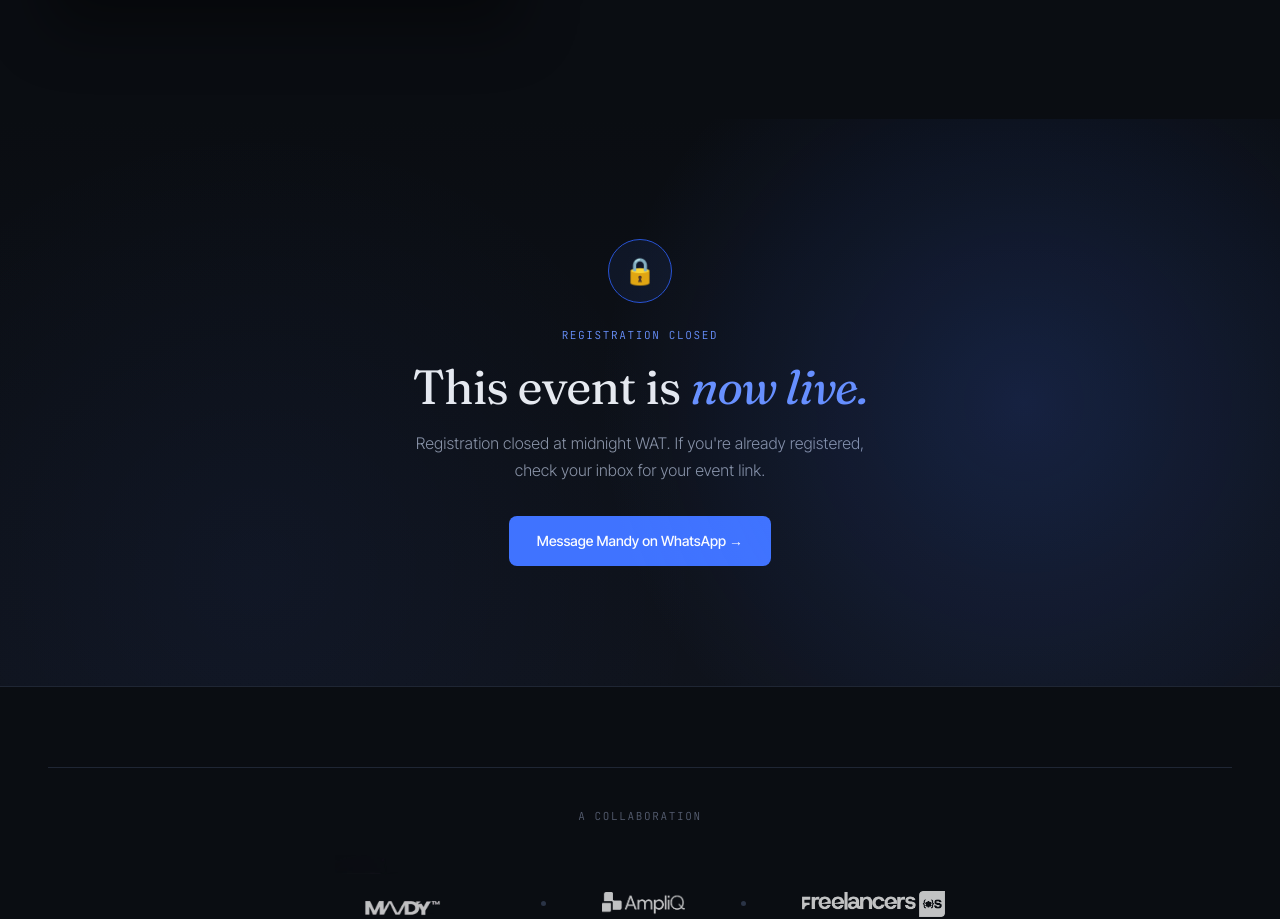
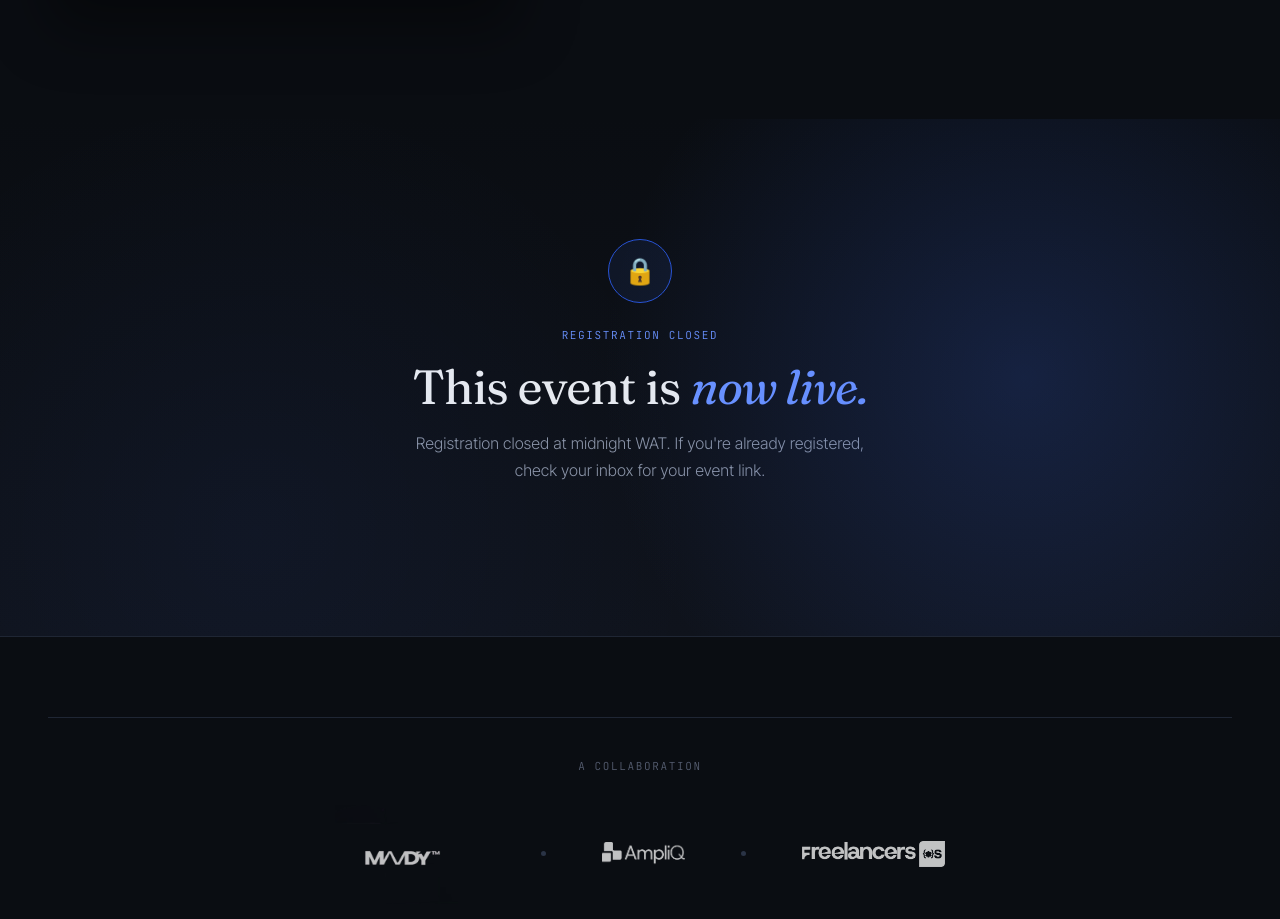
Before and after one commit to Afuwapetemitayo/freelancersos.com, a plain HTML site: page index.html in a window 1280 px wide. Shown: the part 7338-8257 px from the top of the page. Drawn offline with Linux system fonts and the light colour scheme.

Commit message:
update the timing and form closing

```diff
--- a/index.html
+++ b/index.html
@@ -2027,19 +2027,7 @@
           margin-left: auto;
           margin-right: auto;
         ">Registration closed at midnight WAT. If you're already registered, check your inbox for your event link.</p>
-        <a href="https://wa.link/kt8itg" target="_blank" rel="noopener" style="
-          display: inline-flex;
-          align-items: center;
-          gap: 10px;
-          background: var(--neon);
-          color: #fff;
-          padding: 14px 28px;
-          border-radius: 8px;
-          font-size: 14px;
-          font-weight: 500;
-          text-decoration: none;
-          transition: all 0.25s;
-        ">Message Mandy on WhatsApp →</a>
+
       </div>
     `;
   }
```
